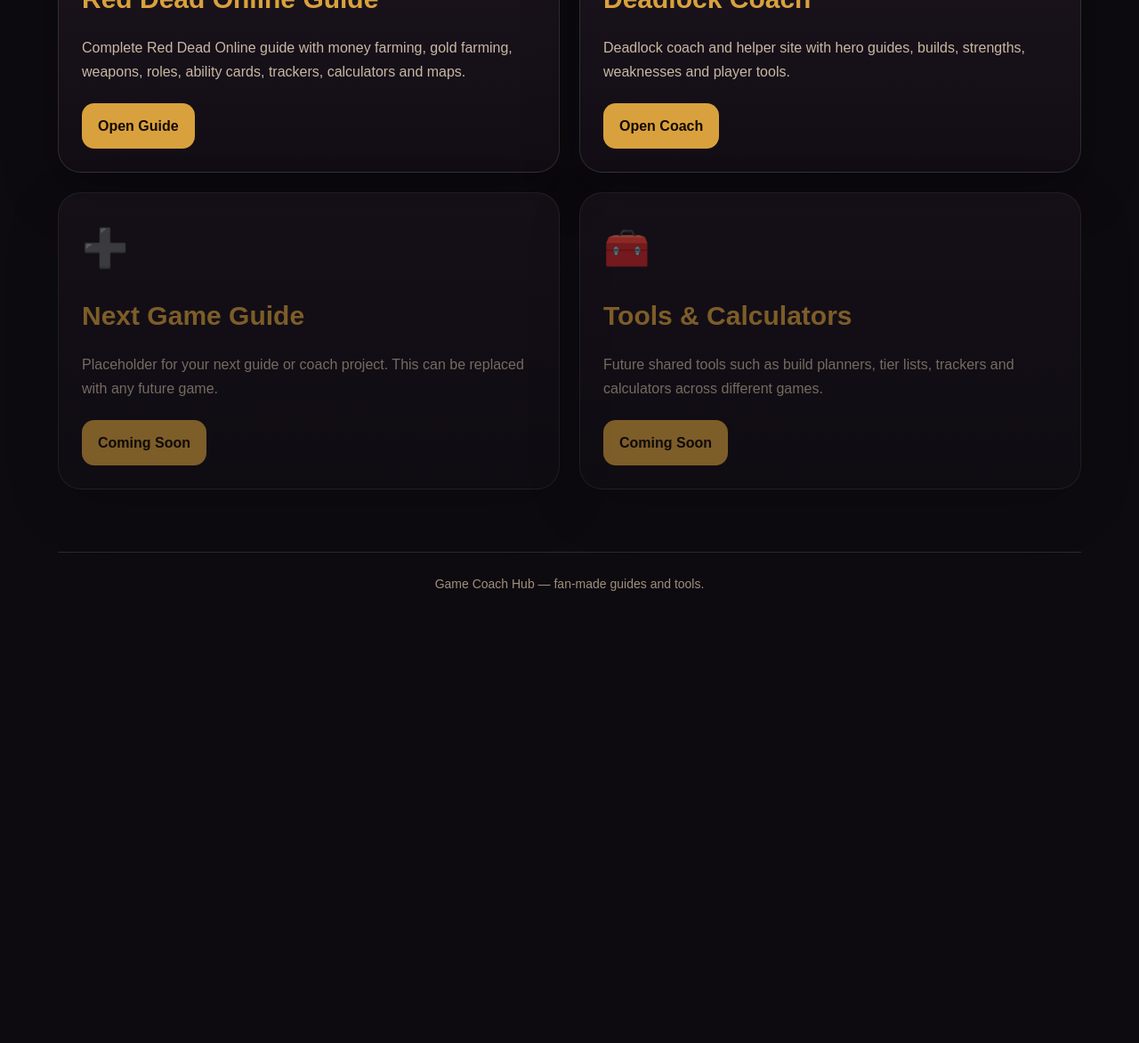
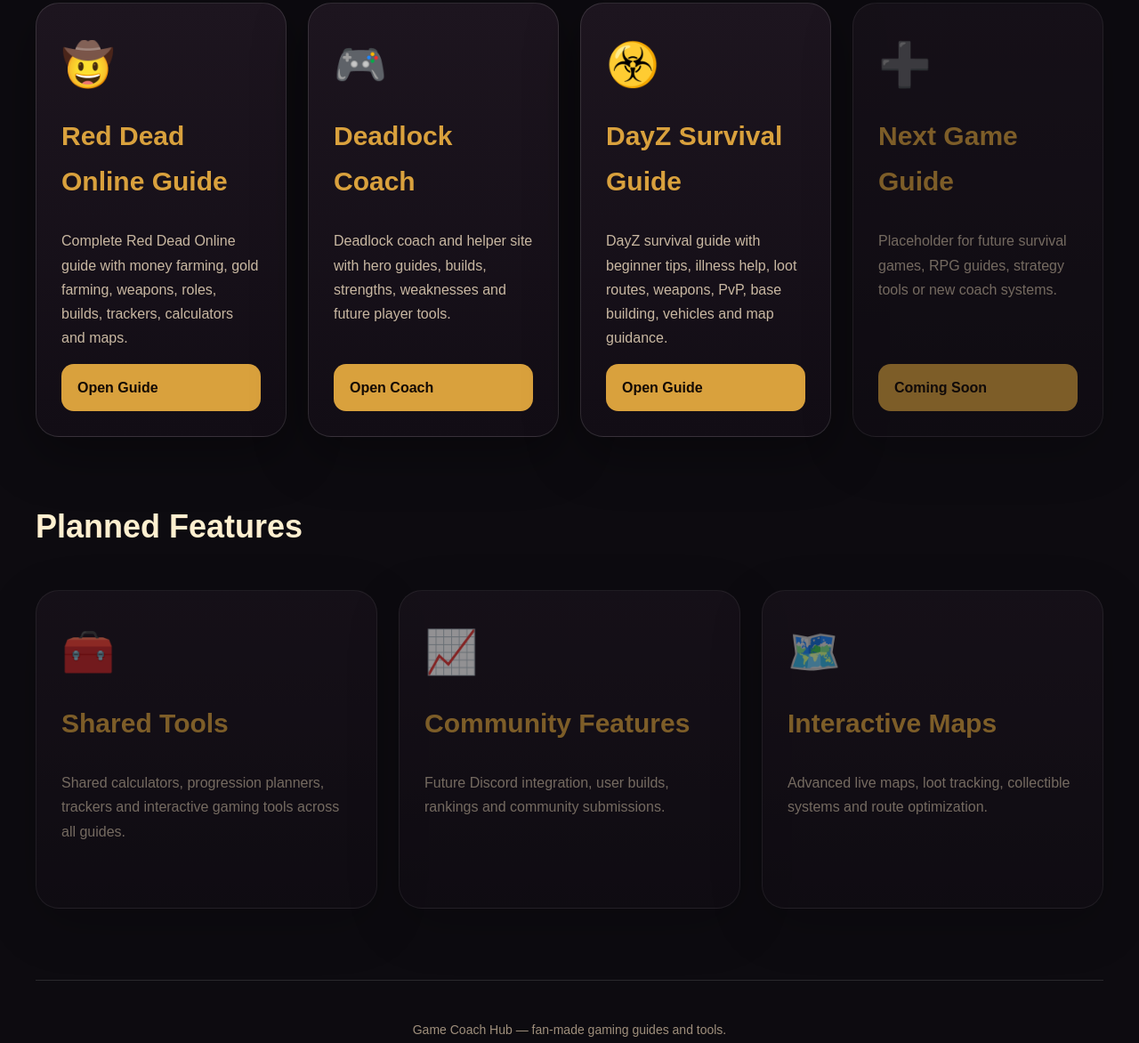
Before and after one commit to ManiacDevelopment/game-coach-hub, a plain HTML site: page index.html in a window 1280 px wide. Shown: the part 576-1748 px from the top of the page at 89% size. Before the commit the page ends 1285 px from the top, so only its background shows below. Drawn offline with Linux system fonts and the light colour scheme.

Commit message:
Update index.html

```diff
--- a/index.html
+++ b/index.html
@@ -6,6 +6,7 @@
   <title>Game Coach Hub</title>
 
   <style>
+
     body{
       margin:0;
       background:#0d0b10;
@@ -15,13 +16,13 @@
     }
 
     .wrap{
-      max-width:1150px;
+      max-width:1200px;
       margin:auto;
       padding:40px 22px;
     }
 
     .hero{
-      padding:70px 0;
+      padding:80px 0 60px;
       text-align:center;
     }
 
@@ -29,31 +30,31 @@
       display:inline-block;
       background:#d9a13d;
       color:#140a04;
-      padding:7px 14px;
+      padding:8px 16px;
       border-radius:999px;
       font-weight:bold;
-      margin-bottom:18px;
+      margin-bottom:20px;
     }
 
     h1{
-      font-size:clamp(42px,7vw,82px);
+      font-size:clamp(42px,7vw,84px);
       line-height:.95;
-      margin:0 0 18px;
+      margin:0 0 20px;
       color:#fff0d0;
       text-transform:uppercase;
     }
 
     .hero p{
-      max-width:720px;
+      max-width:760px;
       margin:auto;
       color:#c9b8a2;
-      font-size:18px;
+      font-size:19px;
     }
 
     .grid{
       display:grid;
-      grid-template-columns:repeat(2,1fr);
-      gap:22px;
+      grid-template-columns:repeat(auto-fit,minmax(280px,1fr));
+      gap:24px;
       margin-top:40px;
     }
 
@@ -61,50 +62,65 @@
       background:linear-gradient(180deg,#1d151f,#120d15);
       border:1px solid rgba(255,255,255,.12);
       border-radius:26px;
-      padding:26px;
-      min-height:280px;
+      padding:28px;
+      min-height:300px;
       box-shadow:0 18px 60px rgba(0,0,0,.35);
       transition:.2s ease;
+      display:flex;
+      flex-direction:column;
     }
 
     .card:hover{
-      transform:translateY(-5px);
+      transform:translateY(-6px);
       border-color:#d9a13d;
     }
 
     .icon{
-      font-size:42px;
+      font-size:48px;
       margin-bottom:14px;
     }
 
     h2{
       color:#d9a13d;
-      margin:0 0 10px;
+      margin:0 0 12px;
       font-size:30px;
     }
 
     .card p{
       color:#c9b8a2;
-      margin-bottom:22px;
+      flex:1;
     }
 
     .btn{
       display:inline-block;
       background:#d9a13d;
       color:#140a04;
-      padding:12px 18px;
+      padding:13px 18px;
       border-radius:14px;
       font-weight:bold;
       text-decoration:none;
+      transition:.2s ease;
+    }
+
+    .btn:hover{
+      opacity:.9;
+      transform:scale(1.02);
     }
 
     .soon{
       opacity:.55;
     }
 
+    .section-title{
+      margin-top:70px;
+      margin-bottom:20px;
+      color:#fff0d0;
+      font-size:36px;
+    }
+
     .footer{
-      margin-top:70px;
-      padding-top:24px;
+      margin-top:80px;
+      padding-top:30px;
       border-top:1px solid rgba(255,255,255,.12);
       color:#9f8f7c;
       text-align:center;
@@ -112,14 +128,17 @@
     }
 
     @media(max-width:760px){
+
+      .hero{
+        padding:50px 0 40px;
+      }
+
       .grid{
         grid-template-columns:1fr;
       }
 
-      .hero{
-        padding:45px 0;
-      }
     }
+
   </style>
 </head>
 
@@ -128,78 +147,153 @@
 <div class="wrap">
 
   <section class="hero">
-    <div class="badge">Game Guides · Coaches · Tools</div>
+
+    <div class="badge">
+      Game Guides · Coaches · Tools
+    </div>
 
     <h1>Game Coach Hub</h1>
 
     <p>
-      One place for all my game guides, coach tools, builds, trackers,
-      calculators and progression helpers.
+      One place for all my game guides, survival tools,
+      progression systems, calculators, builds and gaming helpers.
     </p>
+
   </section>
+
+  <h2 class="section-title">Current Projects</h2>
 
   <section class="grid">
 
     <article class="card">
+
       <div class="icon">🤠</div>
+
       <h2>Red Dead Online Guide</h2>
 
       <p>
-        Complete Red Dead Online guide with money farming, gold farming,
-        weapons, roles, ability cards, trackers, calculators and maps.
+        Complete Red Dead Online guide with money farming,
+        gold farming, weapons, roles, builds, trackers,
+        calculators and maps.
       </p>
 
-      <a class="btn" href="https://red-dead-online-guide.vercel.app/" target="_blank">
-        Open Guide
+      <a class="btn"
+         href="https://red-dead-online-guide.vercel.app/"
+         target="_blank">
+         Open Guide
       </a>
+
     </article>
 
     <article class="card">
+
       <div class="icon">🎮</div>
+
       <h2>Deadlock Coach</h2>
 
       <p>
-        Deadlock coach and helper site with hero guides, builds,
-        strengths, weaknesses and player tools.
+        Deadlock coach and helper site with hero guides,
+        builds, strengths, weaknesses and future player tools.
       </p>
 
-      <a class="btn" href="https://deadlock-coach-ten.vercel.app/" target="_blank">
-        Open Coach
+      <a class="btn"
+         href="https://deadlock-coach-ten.vercel.app/"
+         target="_blank">
+         Open Coach
       </a>
+
+    </article>
+
+    <article class="card">
+
+      <div class="icon">☣️</div>
+
+      <h2>DayZ Survival Guide</h2>
+
+      <p>
+        DayZ survival guide with beginner tips, illness help,
+        loot routes, weapons, PvP, base building,
+        vehicles and map guidance.
+      </p>
+
+      <a class="btn"
+         href="https://dayz-survival-guide.vercel.app/"
+         target="_blank">
+         Open Guide
+      </a>
+
     </article>
 
     <article class="card soon">
+
       <div class="icon">➕</div>
+
       <h2>Next Game Guide</h2>
 
       <p>
-        Placeholder for your next guide or coach project.
-        This can be replaced with any future game.
+        Placeholder for future survival games,
+        RPG guides, strategy tools or new coach systems.
       </p>
 
       <a class="btn" href="#">
         Coming Soon
       </a>
+
+    </article>
+
+  </section>
+
+  <h2 class="section-title">Planned Features</h2>
+
+  <section class="grid">
+
+    <article class="card soon">
+
+      <div class="icon">🧰</div>
+
+      <h2>Shared Tools</h2>
+
+      <p>
+        Shared calculators, progression planners,
+        trackers and interactive gaming tools across all guides.
+      </p>
+
     </article>
 
     <article class="card soon">
-      <div class="icon">🧰</div>
-      <h2>Tools & Calculators</h2>
+
+      <div class="icon">📈</div>
+
+      <h2>Community Features</h2>
 
       <p>
-        Future shared tools such as build planners, tier lists,
-        trackers and calculators across different games.
+        Future Discord integration, user builds,
+        rankings and community submissions.
       </p>
 
-      <a class="btn" href="#">
-        Coming Soon
-      </a>
+    </article>
+
+    <article class="card soon">
+
+      <div class="icon">🗺️</div>
+
+      <h2>Interactive Maps</h2>
+
+      <p>
+        Advanced live maps, loot tracking,
+        collectible systems and route optimization.
+      </p>
+
     </article>
 
   </section>
 
   <footer class="footer">
-    Game Coach Hub — fan-made guides and tools.
+
+    <p>
+      Game Coach Hub — fan-made gaming guides and tools.
+    </p>
+
   </footer>
 
 </div>
```
